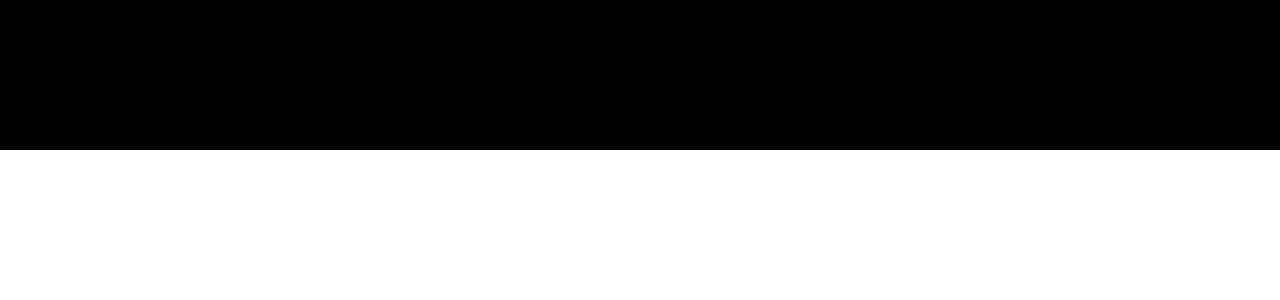
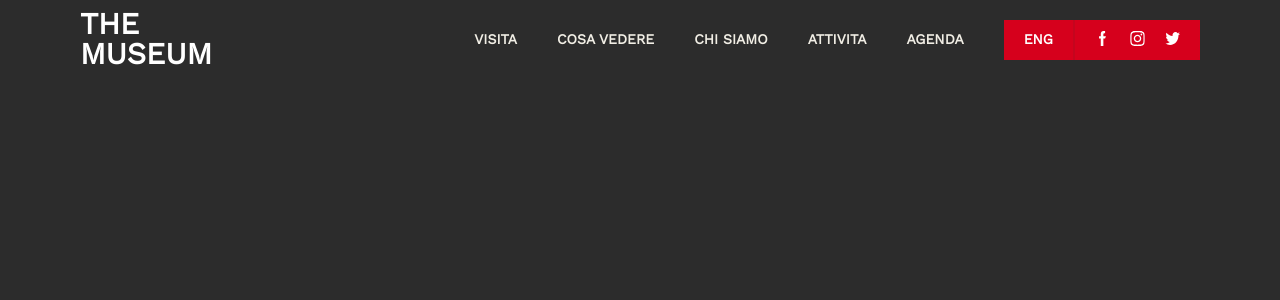
Before and after one commit to Christopher-Cudiamat/test-app, a React (Create React App) app: page / in a window 1280 px wide. Shown: the top 300 px of the page. Built offline with nearby package versions, Linux system fonts and the light colour scheme.

Commit message:
Created responsive Header component

```diff
--- a/src/App.style.scss
+++ b/src/App.style.scss
@@ -1,8 +1,6 @@
 @import "./sassStyles/variables";
 
 .App {
-  background-color: $textColor;
-  font-size: 5rem;
-  color: black;
   font-family: Work;
+  position: relative;
 }
--- a/src/App.tsx
+++ b/src/App.tsx
@@ -1,15 +1,15 @@
 import React from "react";
 import "./App.style.scss";
 import Footer from "./components/Footer/Footer.component";
-import Navbar from "./components/Header/Header.component";
+import Header from "./components/Header/Header.component";
 import Pages from "./pages/Pages";
 
 const App: React.FC = () => {
   return (
     <div className="App">
-      <Navbar />
-      <Pages />
-      <Footer />
+      <Header />
+      {/* <Pages />
+      <Footer /> */}
     </div>
   );
 };
--- a/src/components/Header/Header.component.tsx
+++ b/src/components/Header/Header.component.tsx
@@ -1,7 +1,34 @@
 import React from "react";
+import { headerStructure, ILink } from "../../datas/headerStructure.config";
+import SocialMedia from "../SocialMedia/SocialMedia.component";
+import "./header.style.scss";
 
 const Header: React.FC = () => {
-  return <div>HEADER</div>;
+  const { links, logo, menuIcon, socialMedias, languages } = headerStructure;
+
+  return (
+    <nav className="header">
+      <p className="header__logo">{logo}</p>
+      <div className="header__menu-container">
+        <ul className="header__menu-desktop">
+          {links.map((link: ILink) => (
+            <li key={`${link.path}-${link.title}`} className="header__list">
+              <a href={link.path} className="header__link">
+                {link.title}
+              </a>
+            </li>
+          ))}
+        </ul>
+        <ul>
+          {languages.map((language: string) => (
+            <li key={language}>{language}</li>
+          ))}
+        </ul>
+        <SocialMedia socialMedias={socialMedias} />
+      </div>
+      <img src={menuIcon} alt="Menu Icon" className="header__menu-mobile" />
+    </nav>
+  );
 };
 
 export default Header;
--- /dev/null
+++ b/src/components/Header/header.style.scss
@@ -0,0 +1,86 @@
+@import ".././../sassStyles/variables";
+@import ".././../sassStyles/mixins";
+
+.header {
+  @include paddingSides;
+  margin-top: 1rem;
+  display:flex;
+  justify-content: space-between;
+  align-items: center;
+  width: 100%;
+
+  &__logo {
+    color: $whiteColor;
+    font-size: 2rem;
+    cursor: pointer;
+    width: 2rem;
+    font-weight: 600;
+    @include lgMinBreakPoint {
+      font-size: 3rem;
+    }
+  }
+
+  &__menu-container {
+    display: none;
+    @include lgMinBreakPoint {
+      display: flex;
+    }
+    & > ul {
+      display: flex;
+      align-items: center;
+      font-weight: 600;
+      font-size: 1.4rem;
+    }
+
+    & > ul:nth-child(2),
+    & > ul:last-child {
+      background-color: $primaryColor;
+      height: 4rem;
+      & > li {
+        padding: .6rem 1rem;
+        cursor: pointer;
+      }
+    }
+
+    & > ul:nth-child(2) {
+      border-right: 2px solid $primaryDark1Color;
+      & > li {
+        padding: .6rem 2rem;
+        color: $whiteColor;
+      }
+    }
+
+    & > ul:last-child {
+      padding: 0rem 1rem;
+      & > li > a > img {
+        height: 1.5rem;
+        width: 1.5rem;
+      }
+    }
+  }
+
+  &__menu-mobile {
+    height: 2.5rem;
+    width: 2.5rem;
+    @include lgMinBreakPoint {
+      display: none;
+    }
+  }
+
+  &__list {
+    list-style: none;
+    margin-right: 4rem;
+  }
+
+  &__link {
+    color: $textLight1Color;
+    font-weight: 600;
+    font-size: 1.4rem;
+    padding-bottom: .5rem;
+    transition: box-shadow .3s;
+  }
+
+  &__link:hover {
+    box-shadow: inset  0 -3px 0 0  $textLight1Color;
+  }
+}
--- /dev/null
+++ b/src/components/SocialMedia/SocialMedia.component.tsx
@@ -0,0 +1,19 @@
+import React from "react";
+import { ISocialMedia } from "../../datas/headerStructure.config";
+import { ISocialMediaProps } from "./socialMedia.type";
+
+const SocialMedia: React.FC<ISocialMediaProps> = ({ socialMedias }) => {
+  return (
+    <ul>
+      {socialMedias.map((socialMedia: ISocialMedia) => (
+        <li key={socialMedia.url}>
+          <a href={socialMedia.url}>
+            <img src={socialMedia.imgSrc} alt={socialMedia.altText} />
+          </a>
+        </li>
+      ))}
+    </ul>
+  );
+};
+
+export default SocialMedia;
--- /dev/null
+++ b/src/components/SocialMedia/socialMedia.type.d.ts
@@ -0,0 +1,5 @@
+import { ISocialMedia } from "../../datas/headerStructure.config";
+
+export interface ISocialMediaProps {
+  socialMedias: ISocialMedia[];
+}
--- a/src/datas/navStructure.config.ts
+++ b/src/datas/headerStructure.config.ts
@@ -1,18 +1,19 @@
 import facebookIcon from "../assets/icons/header/header-facebook.svg";
 import instagramIcon from "../assets/icons/header/header-instagram.svg";
 import twitterIcon from "../assets/icons/header/header-twitter.svg";
+import menuIcon from "../assets/icons/header/header-menu.svg";
 
-export const navStructure = {
+export const headerStructure = {
   logo: "THE MUSEUM",
   links: [
-    { title: "VISITA", path: "" },
-    { title: "COSA VEDERE", path: "" },
-    { title: "CHI SIAMO", path: "" },
-    { title: "ATTIVITA", path: "" },
-    { title: "AGENDA", path: "" },
+    { title: "VISITA", path: "./" },
+    { title: "COSA VEDERE", path: "./" },
+    { title: "CHI SIAMO", path: "./" },
+    { title: "ATTIVITA", path: "./" },
+    { title: "AGENDA", path: "./" },
   ],
-  lang: ["ENG"],
-  socialMedia: [
+  languages: ["ENG"],
+  socialMedias: [
     {
       url: "#",
       imgSrc: facebookIcon,
@@ -29,5 +30,16 @@ export const navStructure = {
       altText: "Twitter Icon",
     },
   ],
-  mobileMenuIcon: twitterIcon,
+  menuIcon: menuIcon,
 };
+
+export interface ILink {
+  path: string;
+  title: string;
+}
+
+export interface ISocialMedia {
+  url: string;
+  imgSrc: string;
+  altText: string;
+}
--- a/src/sassStyles/_global.scss
+++ b/src/sassStyles/_global.scss
@@ -24,7 +24,7 @@ body {
   -webkit-font-smoothing: antialiased;
   -moz-osx-font-smoothing: grayscale;
   color: $textColor;
-  background-color: $whiteColor;
+  background-color: $textDark1Color;
   display: flex;
   flex-direction: column;
   flex: 1 0 auto;
@@ -132,3 +132,11 @@ button {
   border: none;
   cursor: pointer;
 }
+
+li {
+  list-style: none;
+}
+
+a {
+   text-decoration: none;
+}
--- a/src/sassStyles/_mixins.scss
+++ b/src/sassStyles/_mixins.scss
@@ -42,3 +42,17 @@
     @content;
   }
 }
+
+
+//Styles
+
+@mixin paddingSides {
+  padding: 0rem 1rem;
+  @include lgMinBreakPoint{
+    padding: 0rem 4rem;
+  }
+  @include xlMinBreakPoint{
+    padding: 0rem 8rem;
+  }
+
+}
--- a/src/sassStyles/_variables.scss
+++ b/src/sassStyles/_variables.scss
@@ -10,11 +10,13 @@ $screen-full: 1400px;
 //Colors
 
 $primaryColor: #D6001C;
+$primaryDark1Color: #C4051E;
 $secondaryColor: #000;
 
 
 $textColor: #000;
-$textLight1Color: #2C2C2C;
+$textDark1Color: #2C2C2C;
+$textLight1Color: #F1EEE5;
 
 
 $greyLight1Color: #E5E5E5;
```
Also changed, not shown: src/assets/icons/header/header-instagram.svg, src/assets/icons/header/header-menu.svg (added).
